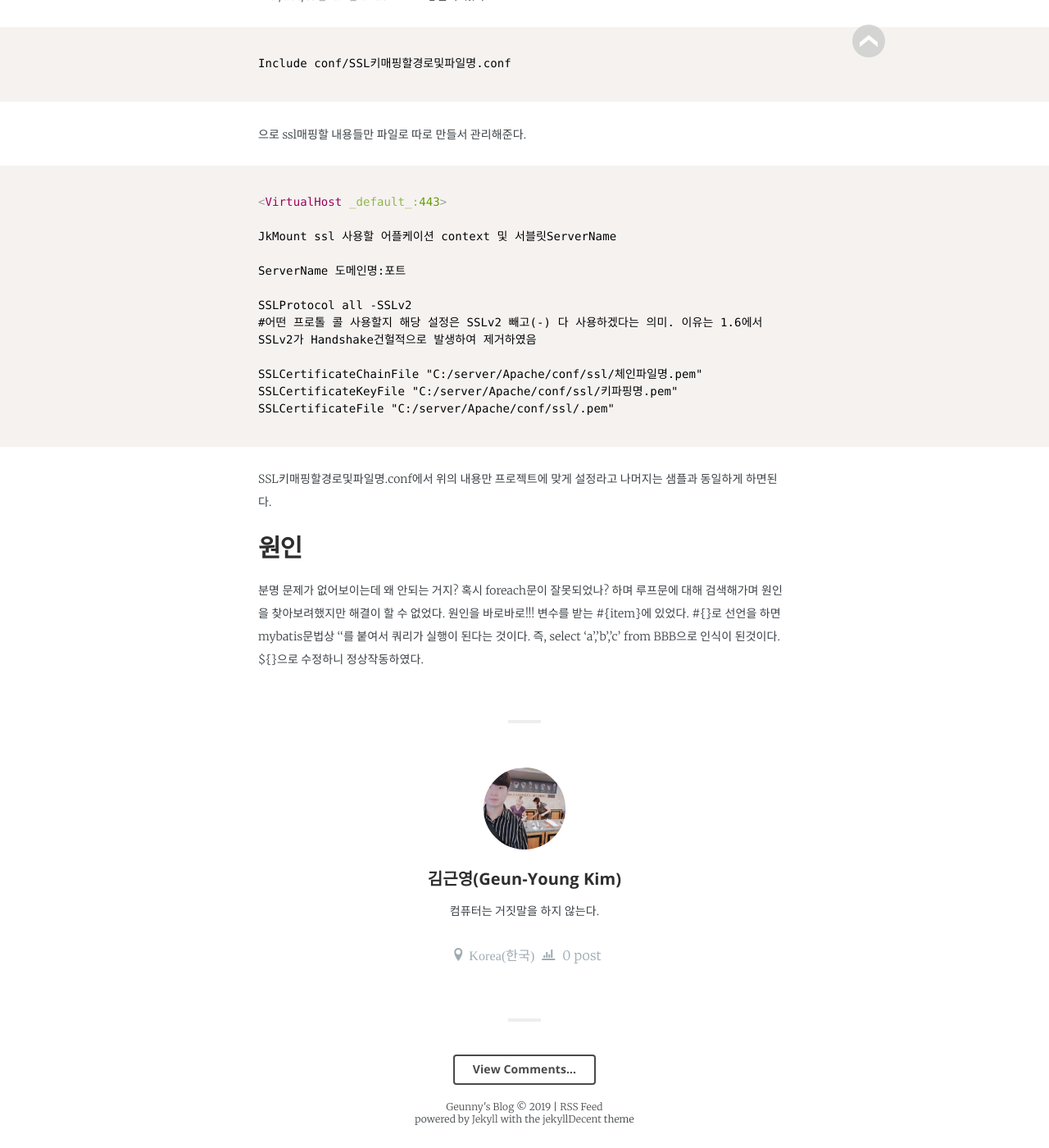
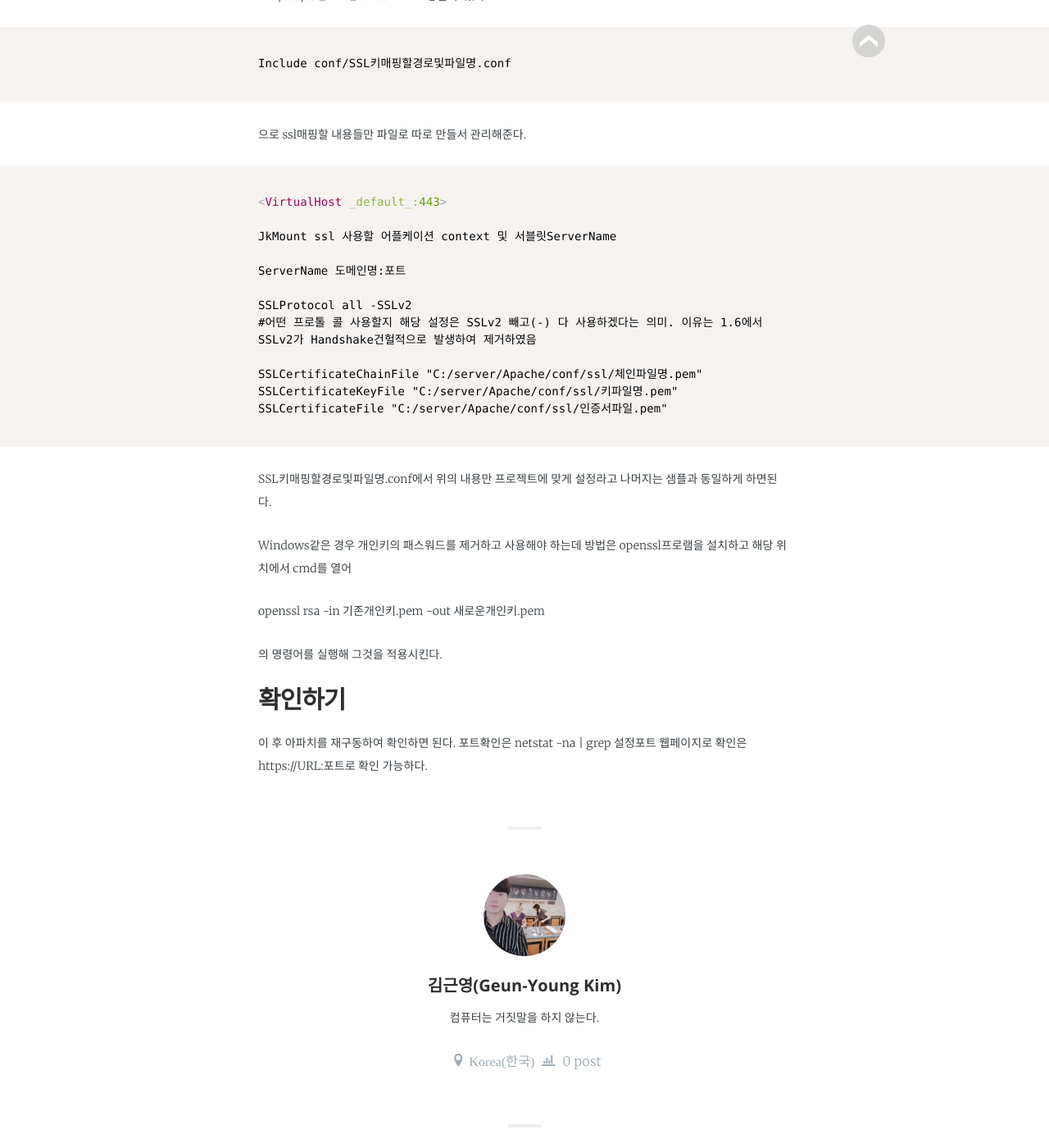
Before and after one commit to jwillmer/jekyllDecent, a Jekyll site: the page built from _posts/2019-03-13-apachtomcat1.md, in a window 1280 px wide and 1400 px high, scrolled down 1859 px. Shown: the whole window at 82% size. Built offline with Jekyll 4.4.1, drawn with Linux system fonts in a browser that asks for light colours; some web fonts are replaced.

Commit message:
Update 2019-03-13-apachtomcat1.md

````diff
--- a/_posts/2019-03-13-apachtomcat1.md
+++ b/_posts/2019-03-13-apachtomcat1.md
@@ -72,18 +72,23 @@ SSLProtocol all -SSLv2
 #어떤 프로톨 콜 사용할지 해당 설정은 SSLv2 빼고(-) 다 사용하겠다는 의미. 이유는 1.6에서 SSLv2가 Handshake건헐적으로 발생하여 제거하였음
 
 SSLCertificateChainFile "C:/server/Apache/conf/ssl/체인파일명.pem"
-SSLCertificateKeyFile "C:/server/Apache/conf/ssl/키파핑명.pem"
-SSLCertificateFile "C:/server/Apache/conf/ssl/.pem"
+SSLCertificateKeyFile "C:/server/Apache/conf/ssl/키파일명.pem"
+SSLCertificateFile "C:/server/Apache/conf/ssl/인증서파일.pem"
 
 ```
 
 SSL키매핑할경로및파일명.conf에서 위의 내용만 프로젝트에 맞게 설정라고 나머지는 샘플과 동일하게 하면된다.
 
+Windows같은 경우 개인키의 패스워드를 제거하고 사용해야 하는데 방법은 openssl프로램을 설치하고 해당 위치에서 cmd를 열어
 
-## 원인
+openssl rsa -in 기존개인키.pem -out 새로운개인키.pem
 
-분명 문제가 없어보이는데 왜 안되는 거지? 혹시 foreach문이 잘못되었나? 하며 루프문에 대해 검색해가며 원인을 찾아보려했지만 해결이 할 수 없었다.
-원인을 바로바로!!!
-변수를 받는 #{item}에 있었다. #{}로 선언을 하면 mybatis문법상 ''를 붙여서 쿼리가 실행이 된다는 것이다.
-즉, select 'a','b','c' from BBB으로 인식이 된것이다.
-${}으로 수정하니 정상작동하였다.
+의 명령어를 실행해 그것을 적용시킨다.
+
+
+
+## 확인하기
+
+이 후 아파치를 재구동하여 확인하면 된다.
+포트확인은 netstat -na | grep 설정포트
+웹페이지로 확인은 https://URL:포트로 확인 가능하다.
````
